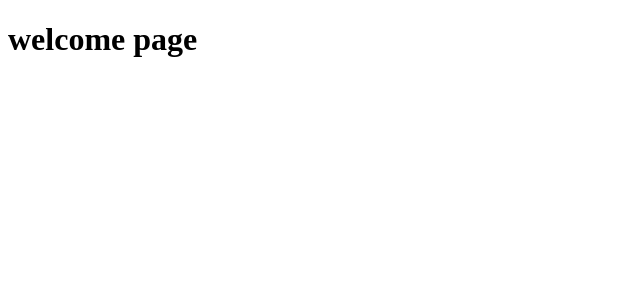
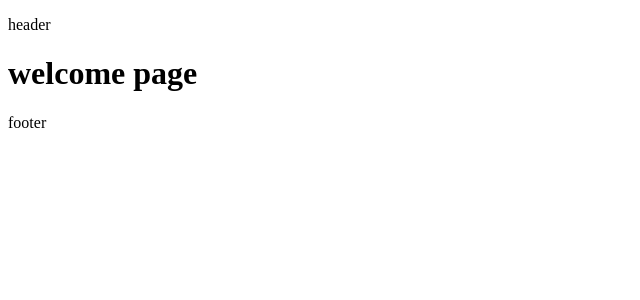
Before and after one commit to prathameshvpawale/hello-world, a Next.js app: page / in a window 1280 px wide. Shown: the top 300 px of the page, without its empty margins (0-640 px from the left). Built offline with nearby package versions, Linux system fonts and the light colour scheme.

Commit message:
add header and footer in layout page

```diff
--- a/src/app/layout.tsx
+++ b/src/app/layout.tsx
@@ -10,7 +10,17 @@ export default function RootLayout({
 }) {
   return (
     <html lang="en">
-      <body>{children}</body>
+
+      <body>
+        <header>
+          <p>header</p>
+        </header>{children}
+        <footer>
+          <p>
+            footer
+          </p>
+        </footer></body>
+
     </html>
   )
 }
```
